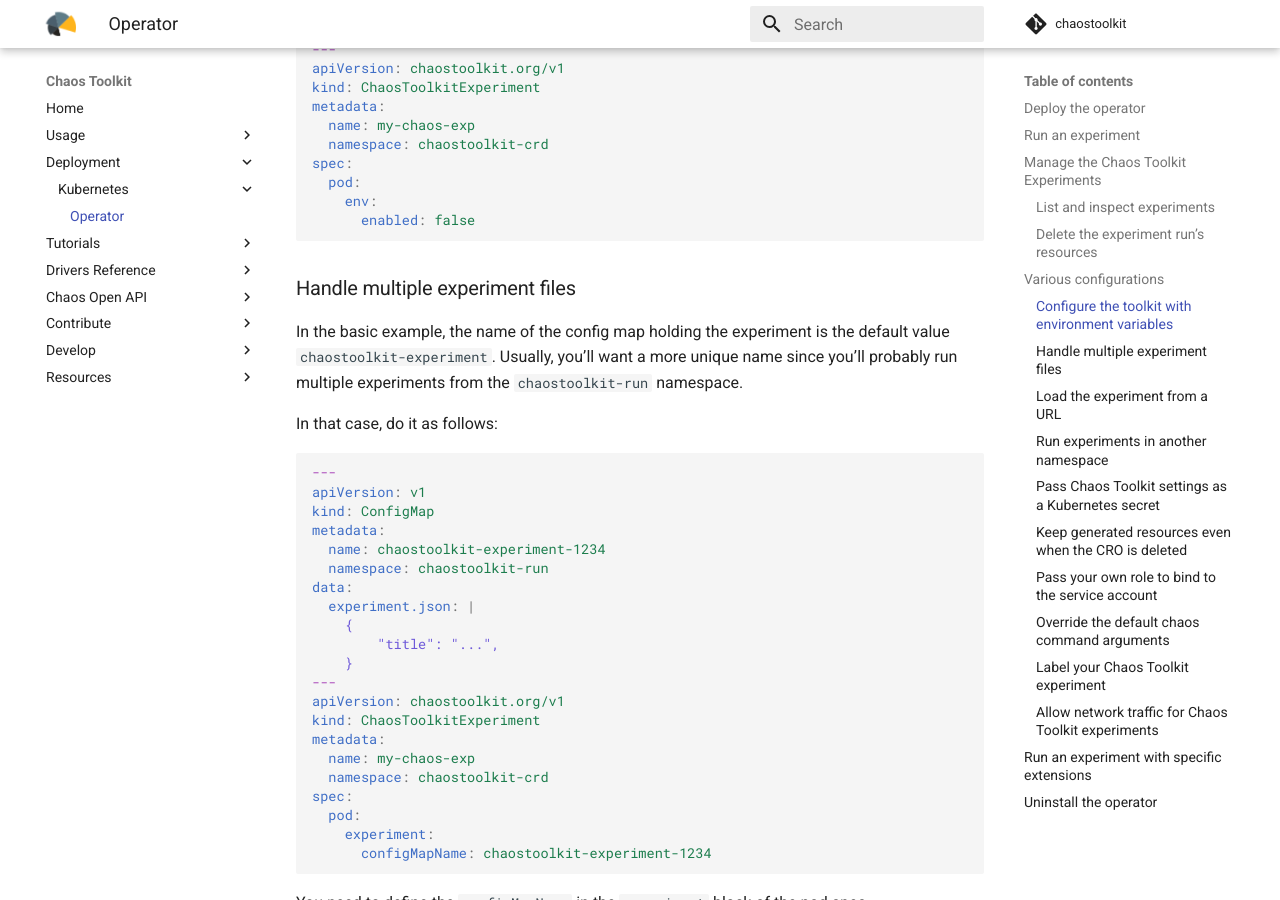
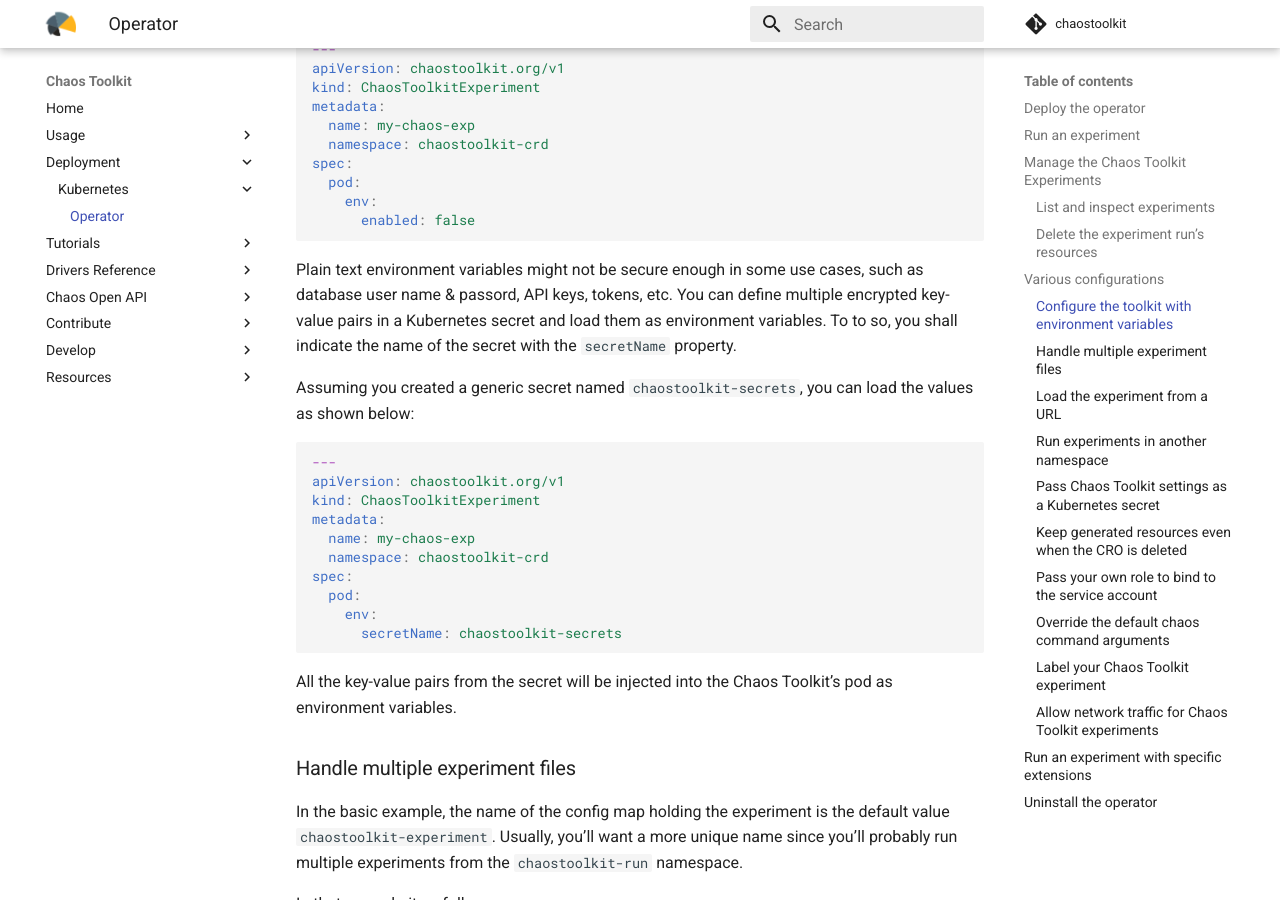
Before and after one commit to chaostoolkit/chaostoolkit-documentation, an MkDocs documentation site: the page built from sources/deployment/k8s/operator.md, in a window 1280 px wide and 900 px high, scrolled down 4238 px. Built offline with MkDocs 1.6.1 and Material for MkDocs 9.7.7, drawn with Linux system fonts in a browser that asks for light colours; comment, search, counter and statistics services are not loaded.

Commit message:
Describe how to load env vars from kubernetes secret
Signed-off-by: David Martin <david@chaosiq.io>

````diff
--- a/sources/deployment/k8s/operator.md
+++ b/sources/deployment/k8s/operator.md
@@ -237,7 +237,29 @@
       enabled: false
 ```
 
+Plain text environment variables might not be secure enough in some use cases,
+such as database user name & passord, API keys, tokens, etc.
+You can define multiple encrypted key-value pairs in a Kubernetes secret and
+load them as environment variables. To to so, you shall indicate the name
+of the secret with the `secretName` property.
 
+Assuming you created a generic secret named `chaostoolkit-secrets`, you can
+load the values as shown below:
+```yaml
+---
+apiVersion: chaostoolkit.org/v1
+kind: ChaosToolkitExperiment
+metadata:
+  name: my-chaos-exp
+  namespace: chaostoolkit-crd
+spec:
+  pod:
+    env:
+      secretName: chaostoolkit-secrets
+```
+
+All the key-value pairs from the secret will be injected into the
+Chaos Toolkit's pod as environment variables.
 
 ### Handle multiple experiment files
 
````
